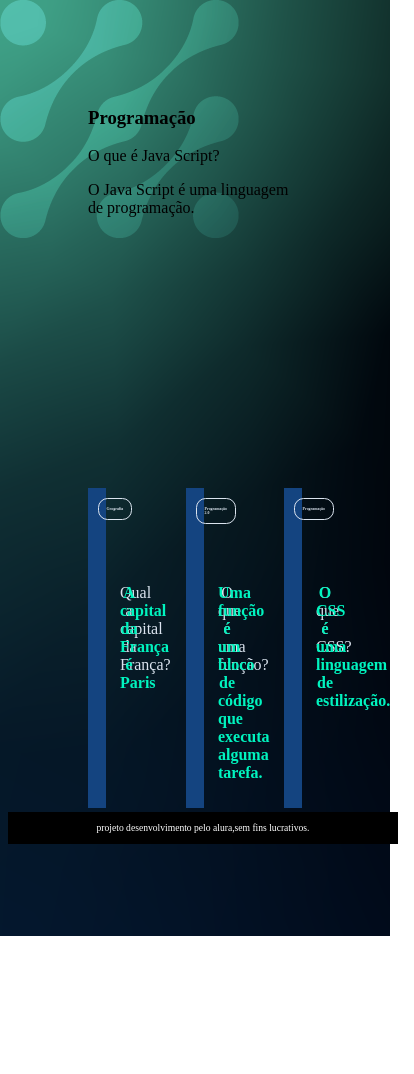
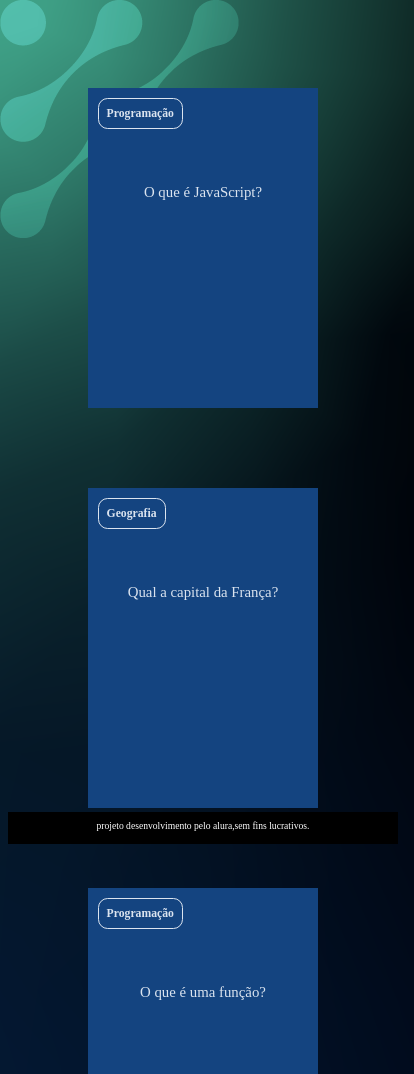
Before and after one commit to toddymanu/fuma-a3T, a plain HTML site: page index.html in a window 390 px wide. Shown: the top 1074 px of the page, 414 px wide, since content can reach past the window. Before the commit the page ends 936 px from the top, so only its background shows below. Drawn offline with Linux system fonts and the light colour scheme.

Commit message:
Add files via upload

```diff
--- /dev/null
+++ b/app.js
@@ -0,0 +1,29 @@
+function criaCartao(categoria, pergunta, resposta) {
+    let container = document.getElementById('container')
+    let cartao = document.createElement('article')
+    cartao.className = 'cartao'
+
+    cartao.innerHTML = `
+    <div class="cartao__conteudo">
+    <h3>${categoria}</h3>
+    <div class="cartao__conteudo__pergunta">
+        <p>${pergunta}</p>
+    </div>
+    <div class="cartao__conteudo__resposta">
+        <p>${resposta}</p>
+    </div>
+    </div>
+    `
+
+    let respostaEstaVisivel = false
+
+    function viraCartao() {
+        respostaEstaVisivel = !respostaEstaVisivel
+        cartao.classList.toggle('active', respostaEstaVisivel)
+    }
+    cartao.addEventListener('click', viraCartao)
+
+
+    container.appendChild(cartao)
+
+}
--- a/assets/style.css
+++ b/assets/style.css
@@ -3,36 +3,27 @@
     --card-front-color: #144480;
     --card-back-color: #00F4BF;
 }
+
 body {
     background: url('img/bg-desktop.webp');
     font-family: Bai Jamjuree;
 }
-footer {
-    background-color: black;
-    color: white;
-    bottom:0;
-    position:fixed;
-    width:100%;
-    height:2rem;
-}
-footer p{
-    text-align: center;
-    font-size: 0.6rem;
-    margin-top: 0,5rem;
-}
+
 #container {
-    display:flex;
+    display: flex;
     flex-wrap: wrap;
     justify-content: space-between;
-     padding: 4rem;
-     gap: 3rem;
+    padding: 4rem;
+    gap: 3rem;
 }
+
 .cartao {
     margin: 1rem 1rem;
     height: 20rem;
     flex-grow: 1;
-    flex-basis: calc(33% -6rem);
+    flex-basis: calc(33% - 6rem);
 }
+
 .cartao__conteudo {
     background-color: var(--card-front-color);
     text-align: center;
@@ -41,6 +32,7 @@ footer p{
     transform-style: preserve-3d;
     transition: transform 300ms ease-in-out;
 }
+
 .cartao__conteudo h3 {
     color: var(--text-color);
     border: 1px solid var(--text-color);
@@ -52,27 +44,73 @@ footer p{
     font-size: 1vw;
     backface-visibility: hidden;
 }
+
 .cartao__conteudo p {
     margin-top: 1rem;
     padding: 2rem;
     margin-top: 4rem;
+    font-size: 1.4vw;
 }
+
 .cartao__conteudo__pergunta p {
     color: var(--text-color);
     font-weight: 500;
+}
+
+.cartao__conteudo__resposta p {
+    color: var(--card-back-color);
+    font-weight: 700;
+}
+
+.cartao.active .cartao__conteudo {
+    transform: rotateY(180deg);
+}
+
+.cartao__conteudo__pergunta,
+.cartao__conteudo__resposta {
     backface-visibility: hidden;
     position: absolute;
     height: 100%;
     width: 100%;
+    box-sizing: border-box;
 }
-.cartao:hover .cartao__conteudo {
+
+.cartao__conteudo__resposta {
     transform: rotateY(180deg);
+    background-color: rgba(0, 244, 191, 0.2);
+    border: 4px solid var(--card-back-color);
 }
-.cartao__conteudo__resposta p {
-    color: var(--card-back-color);
-    font-weight: 700;
-    backface-visibility: hidden;
-    position: absolute;
-    height: 100%;
+
+footer {
+    background-color: black;
+    color: white;
+    position: fixed;
+    bottom: 0;
     width: 100%;
+    height: 2rem;
 }
+
+footer p {
+    text-align: center;
+    font-size: 0.6rem;
+    margin-top: 0.5rem;
+}
+
+@media (max-width: 560px) {
+
+    body {
+        background: url('img/bg-mobile.webp'), no-repeat cover;
+    }
+
+    .cartao {
+        flex: 1 0 calc(100% - 1rem)
+    }
+
+    .cartao__conteudo h3 {
+        font-size: 3vw;
+    }
+
+    .cartao__conteudo p {
+        font-size: 3.8vw;
+    }
+}
--- a/index.html
+++ b/index.html
@@ -4,12 +4,14 @@
     <meta charset="UTF-8">
     <meta name="viewport" content="width=device-width, initial-scale=1.0">
     <link rel="stylesheet" href="assets/style.css">
-  <title>flashcard</title>
+    <title>Flashcard</title>
 </head>
 <body>
     <main>
     <section id="container">
-      <article class="cartao">
+
+    </section>
+  </main><article class="cartao">
     <div class="cartao_conteudo">
       <h3>Programação</h3>
       <div class="cartao_conteudo_pergunta">
@@ -18,45 +20,15 @@
       <div class="cartao_conteudo_resposta">
         <p>O Java Script é uma linguagem de programação.</p>
       </div>
-        </div>
-      </article>
-      <article class="cartao">
-        <div class="cartao__conteudo">
-            <h3>Geografia</h3>
-            <div class="cartao__conteudo__pergunta">
-                <p>Qual a capital da França?</p>
-            </div>
-            <div class="cartao__conteudo__resposta">
-                <p>A capital da França é Paris</p>
-            </div>
-        </div>
-    </article>
-      <article class="cartao">
-        <div class="cartao__conteudo">
-          <h3>Programação 2.0</h3>
-          <div class="cartao__conteudo__pergunta">
-            <p>O que é uma função?</p>
-          </div>
-          <div class="cartao__conteudo__resposta">
-            <p>Uma função é um bloco de código que executa alguma tarefa.</p>
-          </div>
-        </div>
-      </article>
-      <article class="cartao">
-        <div class="cartao__conteudo">
-          <h3>Programação</h3>
-          <div class="cartao__conteudo__pergunta">
-            <p>O que é CSS?</p>
-          </div>
-          <div class="cartao__conteudo__resposta">
+…          <div class="cartao__conteudo__resposta">
         <p>O CSS é uma linguagem de estilização.</p>
       </div>
     </div>
   </article>
-    </section>
-  </main>
   <footer>
     <p>projeto desenvolvimento pelo alura,sem fins lucrativos.</p>
   </footer>
+  <script src="app.js"></script>
+<script src="perguntas.js"></script>
 </body>
 </html>
--- a/perguntas.js
+++ b/perguntas.js
@@ -1,7 +1,7 @@
 criaCartao(
     'Programação',
    'O que é JavaScript?',
-    'O JavaScript é uma linguagem de programação'
+    'O Python é uma linguagem de programação'
 )
 
 criaCartao(
@@ -15,3 +15,9 @@ criaCartao(
     'O que é uma função?',
     'Uma função é um bloco de código que executa alguma tarefa'
 )
+
+criaCartao(
+    'Programação',
+    'O que é CSS?',
+    'O CSS é uma linguagem de estilização.'
+)
```
Also changed, not shown: 1 other file. Lines whose indentation alone changed are shown as unchanged.
